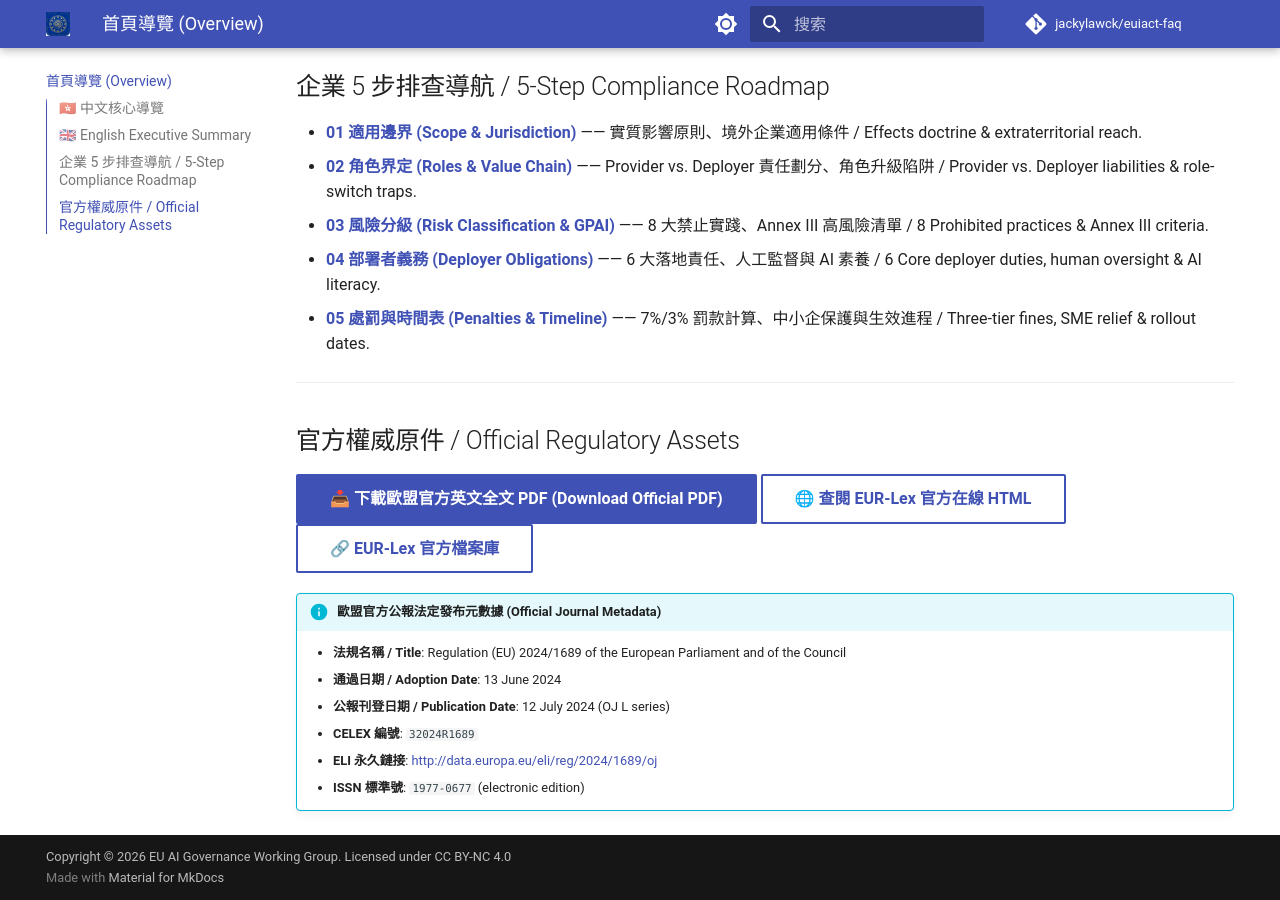
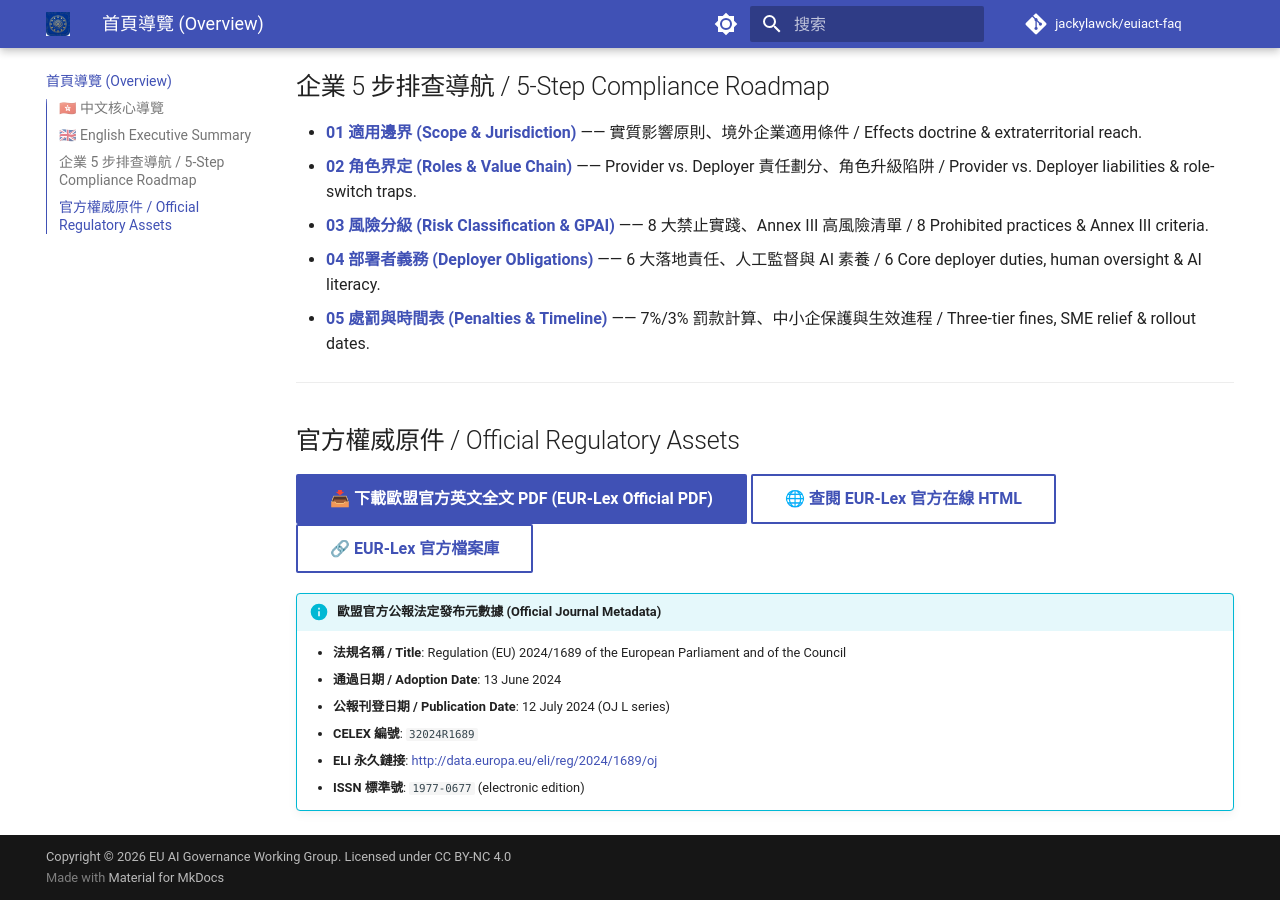
Before and after one commit to jackylawck/euaiact-faq, an MkDocs documentation site: the page built from docs/index.md, in a window 1280 px wide and 900 px high, scrolled down 1055 px. Built offline with MkDocs 1.6.1 and Material for MkDocs 9.7.7, drawn with Linux system fonts in a browser that asks for light colours.

Commit message:
Update link text for EU official PDF download

```diff
--- a/docs/index.md
+++ b/docs/index.md
@@ -44,7 +44,7 @@ The European Union Artificial Intelligence Act (Regulation (EU) 2024/1689) repre
 
 ## 官方權威原件 / Official Regulatory Assets
 
-<a href="https://eur-lex.europa.eu/legal-content/EN/TXT/PDF/?uri=OJ:L_202401689" target="_blank" rel="noopener noreferrer" class="md-button md-button--primary">📥 下載歐盟官方英文全文 PDF (Download Official PDF)</a>
+<a href="https://eur-lex.europa.eu/legal-content/EN/TXT/PDF/?uri=OJ:L_202401689" target="_blank" rel="noopener noreferrer" class="md-button md-button--primary">📥 下載歐盟官方英文全文 PDF (EUR-Lex Official PDF)</a>
 <a href="https://eur-lex.europa.eu/legal-content/EN/TXT/HTML/?uri=OJ:L_202401689" target="_blank" rel="noopener noreferrer" class="md-button">🌐 查閱 EUR-Lex 官方在線 HTML</a>
 <a href="https://eur-lex.europa.eu/eli/reg/2024/1689/oj" target="_blank" rel="noopener noreferrer" class="md-button">🔗 EUR-Lex 官方檔案庫</a>
 
```
